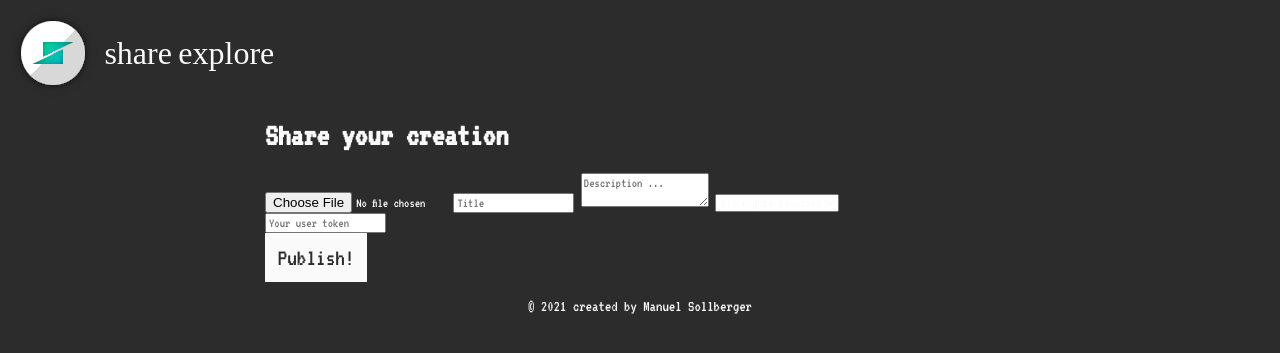
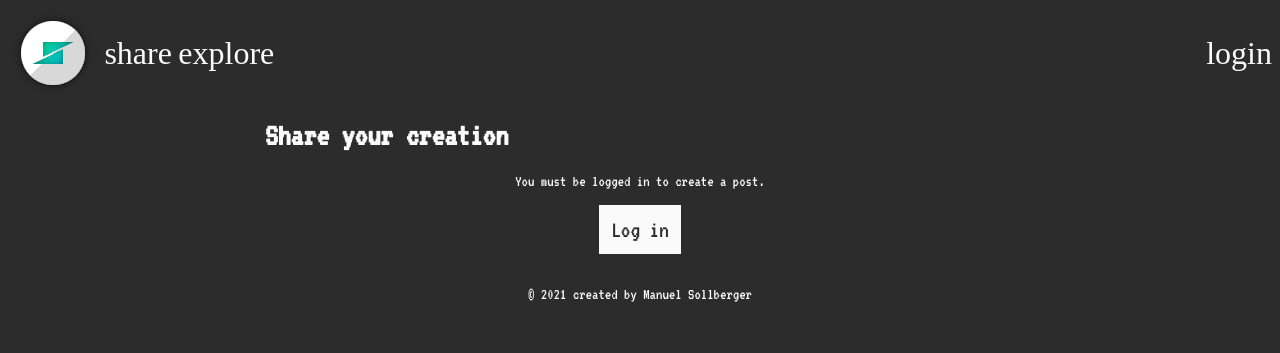
Before and after one commit to Shioyama-senpai/pixel-art, a PHP site: page /upload.php in a window 1280 px wide. Shown: the top 353 px of the page. Run offline with PHP 8.4, Linux system fonts and the light colour scheme; some web fonts are replaced.

Commit message:
Finished the website in its first usable form.

```diff
--- a/blocks/header.php
+++ b/blocks/header.php
@@ -16,12 +16,26 @@
 		<script src="scripts/Utilities.js"></script>
 		<script src="scripts/Voter.js"></script>
 		<script src="scripts/LazyLoader.js"></script>
+
+		<?php
+			require_once "controllers/UserManager.php";
+
+			$userId = UserManager::getInstance()->getLoggedInUserId(true);
+		?>
 	</head>
 	<body>
 		<div class="header">
 			<a href="index.php"><img src="images/PixelArt.png" class="logo"></a>
 			<a href="upload.php" class="navigation-link">share</a>
 			<a href="latest.php" class="navigation-link">explore</a>
+			<div class="header-right">
+				<div class="vertical-aligner"></div>
+				<?php if ($userId == -1): ?>
+					<a href="login.php" class="navigation-link">login</a>
+				<?php else: ?>
+					<a href="profile.php" class="navigation-link">profile</a>
+				<?php endif; ?>
+			</div>
 		</div>
 		<div class="content-container">
 			<div class="content">
--- a/blocks/votes.php
+++ b/blocks/votes.php
@@ -1,5 +1,5 @@
 <div class="votes-overlay">
-	<img src="images/Upvote<?php if ($post["user_vote"] > 0) { echo " (Active)"; } ?>.png" onclick="Voter.vote(<?php echo $post["postid"]; ?>, 1, event);">
+	<img src="images/Upvote<?php if ($post["user_vote"] > 0) { echo " (active)"; } ?>.png" class="<?php if ($post["user_vote"] > 0) { echo "active"; } ?>" onclick="Voter.vote(<?php echo $post["postid"]; ?>, 1, event);">
 	<span><?php echo $post["total_votes"]; ?></span>
-	<img src="images/Downvote<?php if ($post["user_vote"] < 0) { echo " (Active)"; } ?>.png" onclick="Voter.vote(<?php echo $post["postid"]; ?>, -1, event);">
+	<img src="images/Downvote<?php if ($post["user_vote"] < 0) { echo " (active)"; } ?>.png" class="<?php if ($post["user_vote"] < 0) { echo "active"; } ?>" onclick="Voter.vote(<?php echo $post["postid"]; ?>, -1, event);">
 </div>
--- a/controllers/PostManager.php
+++ b/controllers/PostManager.php
@@ -21,8 +21,10 @@
 			$this->database = DatabaseManager::getInstance()->getDatabase();
 		}
 
-		public function getAllPosts() {
-			$result = $this->database->query("SELECT postid, iduser, username, title, description, imagepath, thumbnailpath, license, post.created_at, total_votes FROM (SELECT *, SUM(IFNULL(vote, 0)) AS total_votes FROM post INNER JOIN user ON user.userid = post.iduser LEFT JOIN postvote ON postvote.idpost = post.postid GROUP BY postid) AS posts_with_votes ORDER BY created_at DESC");
+		public function getAllPosts($sorting = "most-popular") {
+			$userId = UserManager::getInstance()->getLoggedInUserId(true);
+
+			$result = $this->database->query("SELECT postid, iduser, username, title, description, imagepath, thumbnailpath, license, created_at, total_votes, IFNULL(user_vote, 0) AS user_vote FROM (SELECT *, SUM(IFNULL(vote, 0)) AS total_votes FROM post INNER JOIN (SELECT userid, username FROM user) AS user ON user.userid = post.iduser LEFT JOIN (SELECT idpost, vote FROM postvote) AS postvote ON postvote.idpost = post.postid GROUP BY postid) AS posts_with_votes LEFT JOIN (SELECT idpost, SUM(vote) AS user_vote FROM postvote WHERE iduser = ? GROUP BY idpost) AS uservote ON uservote.idpost = posts_with_votes.postid ORDER BY " . ($sorting == "most-popular" ? "total_votes" : "created_at") . " DESC LIMIT 100", array($userId), array("i"));
 			$resultArray = $this->database->toArray($result);
 			return $resultArray;
 		}
@@ -46,49 +48,10 @@
 		 * @return the post ID if the post was successfully created or an array of error strings if something went wrong.
 		 */
 		public function createPost() {
-			//Check if a user token is provided.
-			if ((!isset($_POST["usertoken"]) || empty($_POST["usertoken"])) && (!isset($_SESSION["usertoken"]) || empty($_SESSION["usertoken"]))) {
-				return "You must be authenticated to create a post.";
+			$userId = UserManager::getInstance()->getLoggedInUserId(true);
+			if (!$userId) {
+				return "Please log in first.";
 			}
-
-			//Check the user token.
-			/*$userId = -1;
-			$encryptedUserToken = "";
-			if (isset($_POST["usertoken"])) {
-				//Encrypt the provided login token and check if there is a user which has it.
-				$encryptedUserToken = sha1($_POST["usertoken"]);
-				$getUserResult = $this->database->query("SELECT userid FROM user WHERE usertoken = ? LIMIT 1", array($encryptedUserToken), array("s"));
-
-				if ($getUserResult === true || $getUserResult === false || $getUserResult->num_rows == 0) {
-					//No user has been found. Create a new one.
-					$this->database->query("INSERT INTO user(usertoken) VALUES(?)", array($encryptedUserToken), array("s"));
-					$userId = $this->database->getInsertedId();
-				}
-				else {
-					$userId = $getUserResult->fetch_assoc()["userid"];
-				}
-			}
-			else if (isset($_SESSION["usertoken"])) {
-				//Check if there is a user with the provided token from the cookies.
-				$getUserResult = $this->database->query("SELECT userid FROM user WHERE sessiontoken = ? AND sessionexpiration > NOW() LIMIT 1", array($_SESSION["usertoken"]), array("s"));
-
-				if ($getUserResult !== true && $getUserResult !== false) {
-					$userId = $getUserResult->fetch_assoc()["userid"];
-				}
-				else {
-					return "Please provide your user token.";
-				}
-
-				//Encrypt the session token afterwards.
-				$encryptedUserToken = sha1($_SESSION["usertoken"]);
-			}*/
-			$userData = UserManager::getInstance()->getLoggedInUser();
-			if (!$userData) {
-				return "Please provide your user token.";
-			}
-
-			$userId = $userData["userId"];
-			$encryptedUserToken = $userData["encryptedUserToken"];
 
 			//Check if the title is set.
 			if (!isset($_POST["title"]) || empty($_POST["title"])) {
@@ -163,12 +126,6 @@
 
 			$postId = $this->database->getInsertedId();
 
-			//Update the user's session token.
-			$this->database->query("UPDATE user SET sessiontoken = ?, sessionexpiration = DATE_ADD(NOW(), INTERVAL 5 MINUTE) WHERE userid = ?", array($encryptedUserToken, $userId), array("s", "i"));
-
-			//Save the session token to the cookies with a lifetime of five minutes.
-			echo "<script>Utilities.setCookie(\"sessiontoken\", \"" . $encryptedUserToken . "\", 300000); Utilities.setCookie(\"sessionexpiration\", \"" . ((time() + 300) * 1000) . "\", 300000);</script>";
-
 			//Return the ID of the inserted row, since everything went as planned if we arrive down here.
 			return $postId;
 		}
@@ -227,7 +184,22 @@
 				return "You must be logged in to vote.";
 			}
 
-			$response = $this->database->query("INSERT INTO postvote(idpost, iduser, vote) VALUES(?, ?, ?)", array($postId, $userId, $vote), array("i", "i", "i"));
+			//Check if there is already a vote by this user and remove the vote if so.
+			$getVote = $this->database->query("SELECT * FROM postvote WHERE idpost = ? AND iduser = ?", array($postId, $userId), array("i", "i"));
+			if ($getVote->num_rows > 0) {
+				//Change the vote if the existing one is an opposite vote.
+				if ($getVote->fetch_assoc()["vote"] != $vote) {
+					$response = $this->database->query("UPDATE postvote SET vote = ? WHERE idpost = ? AND iduser = ?", array($vote, $postId, $userId), array("i", "i", "i"));
+				}
+				else {
+					//Otherwise, remove the vote.
+					$response = $this->database->query("DELETE FROM postvote WHERE idpost = ? AND iduser = ?", array($postId, $userId), array("i", "i"));
+				}
+			}
+			else {
+				//Insert the vote.
+				$response = $this->database->query("INSERT INTO postvote(idpost, iduser, vote) VALUES(?, ?, ?)", array($postId, $userId, $vote), array("i", "i", "i"));
+			}
 
 			if ($response === false) {
 				return "An error occurred.";
--- a/controllers/UserManager.php
+++ b/controllers/UserManager.php
@@ -40,13 +40,14 @@
 			$encryptedUserToken = "";
 			if (isset($_POST["usertoken"])) {
 				//Encrypt the provided login token and check if there is a user which has it.
-				$encryptedUserToken = sha1($_POST["usertoken"]);
-				$getUserResult = $this->database->query("SELECT userid FROM user WHERE usertoken = ? LIMIT 1", array($encryptedUserToken), array("s"));
+				$encryptedUserToken = sha1($_POST["usertoken"] . microtime());
+				$encryptedUserTokenWithoutTime = sha1($_POST["usertoken"]);
+				$getUserResult = $this->database->query("SELECT userid FROM user WHERE usertoken = ? LIMIT 1", array($encryptedUserTokenWithoutTime), array("s"));
 
 				if ($getUserResult === true || $getUserResult === false || $getUserResult->num_rows == 0) {
 					//No user has been found. Create a new one if we are not in passive mode.
 					if (!$passiveMode) {
-						$this->database->query("INSERT INTO user(usertoken) VALUES(?)", array($encryptedUserToken), array("s"));
+						$this->database->query("INSERT INTO user(usertoken) VALUES(?)", array($encryptedUserTokenWithoutTime), array("s"));
 						$userId = $this->database->getInsertedId();
 					}
 				}
@@ -54,20 +55,31 @@
 					$userId = $getUserResult->fetch_assoc()["userid"];
 				}
 			}
-			else if (isset($_SESSION["usertoken"])) {
+			else if (isset($_COOKIE["sessiontoken"])) {
 				//Check if there is a user with the provided token from the cookies.
-				$getUserResult = $this->database->query("SELECT userid FROM user WHERE sessiontoken = ? AND sessionexpiration > NOW() LIMIT 1", array($_SESSION["usertoken"]), array("s"));
+				$getUserResult = $this->database->query("SELECT userid FROM user WHERE sessiontoken = ? LIMIT 1", array($_COOKIE["sessiontoken"]), array("s"));
 
 				if ($getUserResult !== true && $getUserResult !== false) {
 					$userId = $getUserResult->fetch_assoc()["userid"];
 
+					//Make sure the token is still valid.
+					if ($this->database->query("SELECT * FROM user WHERE userid = ? AND sessionexpiration > NOW() LIMIT 1", array($userId), array("i"))->num_rows == 0) {
+						return null;
+					}
+
 					//Encrypt the session token afterwards.
-					$encryptedUserToken = sha1($_SESSION["usertoken"]);
+					$encryptedUserToken = sha1($_COOKIE["sessiontoken"] . microtime());
 				}
 			}
 
 			if ($userId == -1) {
 				return null;
+			}
+
+			//Save the new session token.
+			if (!isset($GLOBALS["isAction"])) {
+				$this->database->query("UPDATE user SET sessiontoken = ?, sessionexpiration = DATE_ADD(NOW(), INTERVAL 5 MINUTE) WHERE userid = ?", array($encryptedUserToken, $userId), array("s", "i"));
+				$this->setSessionToken($encryptedUserToken);
 			}
 
 			$this->userId = $userId;
@@ -87,5 +99,47 @@
 
 			return -1;
 		}
+
+		public function getLoggedInUserDetails() {
+			$userId = $this->getLoggedInUserId(true);
+
+			$getUser = $this->database->query("SELECT userid, username, created_at, updated_at FROM user WHERE userid = ? LIMIT 1", array($userId), array("i"));
+
+			if ($getUser === false || $getUser === true || $getUser->num_rows == 0) {
+				return null;
+			}
+
+			return $getUser->fetch_assoc();
+		}
+
+		public function setSessionToken($encryptedUserToken) {
+			//Save the session token to the cookies with a lifetime of five minutes.
+			echo "<script>Utilities.setCookie(\"sessiontoken\", \"" . $encryptedUserToken . "\", 300000); Utilities.setCookie(\"sessionexpiration\", \"" . ((time() + 300) * 1000) . "\", 300000);</script>";
+			$_COOKIE["sessiontoken"] = $encryptedUserToken;
+		}
+
+		public function updateUser() {
+			$userId = $this->getLoggedInUserId(true);
+			if ($userId == -1) {
+				return "You must be logged in.";
+			}
+
+			if (!isset($_POST["username"]) || empty($_POST["username"])) {
+				return "You must specify an username.";
+			}
+			$username = $_POST["username"];
+
+			if (strlen($username) > 200) {
+				return "Your username must not be longer than 200 characters.";
+			}
+
+			$setUsername = $this->database->query("UPDATE user SET username = ? WHERE userid = ?", array($username, $userId), array("s", "i"));
+
+			if ($setUsername === false) {
+				return "Erör.";
+			}
+
+			return true;
+		}
 	}
 ?>
--- a/stylesheets/design.css
+++ b/stylesheets/design.css
@@ -17,13 +17,14 @@ body {
 }
 
 a[href] {
-	color: var(--primary-color);
+	color: var(--secondary-color);
+	text-decoration: none;
 }
 
 .header a[href] {
+	color: var(--primary-color);
 	font-family: 'DotGothic16';
 	font-size: 24pt;
-	text-decoration: none;
 }
 
 img {
@@ -41,6 +42,29 @@ input[type="submit"], a.button, button {
 	font-size: 18pt;
 }
 
+input[type="text"], input[type="number"], input[type="password"], textarea, select {
+	background: none;
+	border-radius: 0;
+	border: 2pt solid var(--primary-color);
+	background-color: black;
+	padding: 8pt;
+	font-size: 18pt;
+	-webkit-appearance: none;
+}
+
+::placeholder {
+	color: #7F7F7F;
+	opacity: 1;
+}
+
+select {
+	background-image: url("../images/Dropdown.png");
+	background-position: 96% center;
+	background-size: 10pt;
+	background-repeat: no-repeat;
+	padding-right: 20pt;
+}
+
 .success-message, .error-message {
 	padding: 8pt;
 	font-size: 18pt;
@@ -54,3 +78,13 @@ input[type="submit"], a.button, button {
 .error-message {
 	background-color: var(--error-red);
 }
+
+.votes-overlay {
+	text-align: center;
+	font-size: 22pt;
+}
+
+.votes-overlay img {
+	width: 24px;
+	display: block;
+}
--- a/stylesheets/layout.css
+++ b/stylesheets/layout.css
@@ -10,12 +10,23 @@
 }
 
 .header {
-
+	position: relative;
 }
 
 .header * {
 	vertical-align: middle;
 	display: inline-block;
+}
+
+.vertical-aligner {
+	height: 100%;
+}
+
+.header-right {
+	position: absolute;
+	right: 0;
+	top: 0;
+	height: 100%;
 }
 
 .footer {
@@ -36,3 +47,25 @@
 	overflow: hidden;
 	display: inline-block;
 }
+
+.post {
+	display: inline-block;
+}
+
+.post.list {
+	width: 100%;
+}
+
+.post.thumbnail {
+	width: 25%;
+}
+
+.votes-overlay {
+	position: absolute;
+	left: 0;
+	top: 0;
+}
+
+.display-form {
+	margin-bottom: 20pt;
+}
--- a/upload.php
+++ b/upload.php
@@ -10,18 +10,24 @@
 <h1>Share your creation</h1>
 
 <?php
+	$userId = UserManager::getInstance()->getLoggedInUserId();
+
 	$creationResult = null;
 	if (isset($_POST["submit"])) {
 		$creationResult = PostManager::getInstance()->createPost();
 	}
 ?>
 
+<?php if ($userId != -1): ?>
 	<?php if (!is_numeric($creationResult)): ?>
 
 	<form enctype="multipart/form-data" class="upload-form" method="POST">
-	<input type="file" name="image">
-	<input type="text" name="title" placeholder="Title" value="<?php if (isset($_POST["title"])) { echo $_POST["title"]; } ?>">
-	<textarea name="description" placeholder="Description ..."><?php if (isset($_POST["description"])) { echo $_POST["description"]; } ?></textarea>
+		<input type="file" name="image" required>
+		<br>
+		<input type="text" name="title" placeholder="Title" required maxlength="500" value="<?php if (isset($_POST["title"])) { echo $_POST["title"]; } ?>">
+		<br>
+		<textarea name="description" placeholder="Description ..." maxlength="500"><?php if (isset($_POST["description"])) { echo $_POST["description"]; } ?></textarea>
+		<br>
 
 		<?php
 			$selectedLicense = "";
@@ -29,7 +35,7 @@
 				$selectedLicense = $_POST["license"];
 			}
 		?>
-	<select name="license">
+		<select name="license" required>
 			<option value="all-rights-reserved"<?php if ($selectedLicense == "all-rights-reserved") { echo " selected"; } ?>>All rights reserved</option>
 			<option value="cc-by-nc-nd"<?php if ($selectedLicense == "cc-by-nc-nd") { echo " selected"; } ?>>CC BY-NC-ND</option>
 			<option value="cc-by-nd"<?php if ($selectedLicense == "cc-by-nd") { echo " selected"; } ?>>CC BY-ND</option>
@@ -39,31 +45,9 @@
 			<option value="cc-by"<?php if ($selectedLicense == "cc-by") { echo " selected"; } ?>>CC BY</option>
 			<option value="cc0"<?php if ($selectedLicense == "cc0") { echo " selected"; } ?>>CC0 / Public Domain</option>
 		</select>
-	<div class="user-token-box">
-		<input type="password" name="usertoken" placeholder="Your user token" value="<?php if (isset($_COOKIE["usertoken"])) { echo $_COOKIE["usertoken"]; } ?>">
-	</div>
+		<br>
 		<input type="submit" name="submit" value="Publish!">
 	</form>
-
-<script>
-	function hideUserTokenField() {
-		document.body.querySelector(".user-token-box").style.display = "none";
-	}
-
-	function showUserTokenField() {
-		document.body.querySelector(".user-token-box").style.display = "";
-	}
-
-	if (Utilities.getCookie("sessiontoken")) {
-		hideUserTokenField();
-
-		var expirationTime = Utilities.getCookie("sessionexpirationtime");
-		if (expirationTime) {
-			var remainingTime = expirationTime - new Date().getTime();
-			setTimeout(showUserTokenField, remainingTime);
-		}
-	}
-</script>
 
 	<?php
 		if (is_string($creationResult)) {
@@ -80,5 +64,11 @@
 	?>
 
 	<?php endif; ?>
+<?php else: ?>
+	<p align="center">You must be logged in to create a post.</p>
+	<p align="center">
+		<a href="login.php" class="button">Log in</a>
+	</p>
+<?php endif; ?>
 
 <?php require_once "blocks/footer.php"; ?>
--- a/vote.php
+++ b/vote.php
@@ -2,6 +2,8 @@
 	ini_set('display_errors', '1');
 	ini_set('display_startup_errors', '1');
 	error_reporting(E_ALL);
+
+	$isAction = true;
 
 	require_once "controllers/PostManager.php";
 
```
Also changed, not shown: blocks/posts-list.php (+15 -15 lines), latest.php (+47 -0 lines), login.php (added, +27 -0 lines), profile.php (added, +38 -0 lines), scripts/Voter.js (+30 -2 lines), images/Dropdown.png (added), 2 other files. Lines whose indentation alone changed are shown as unchanged.
